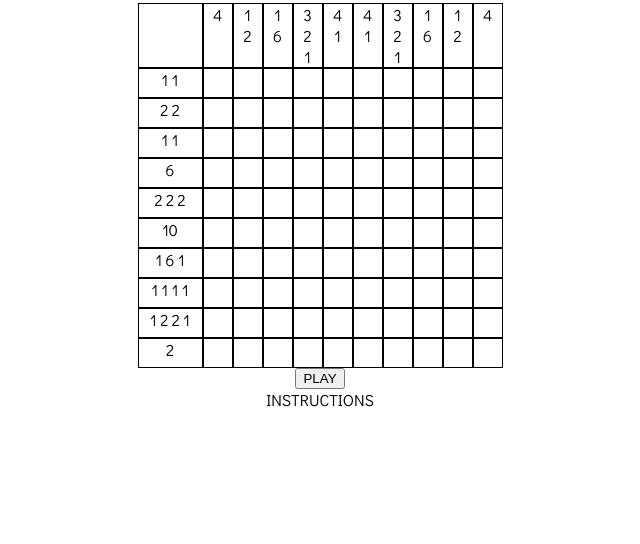
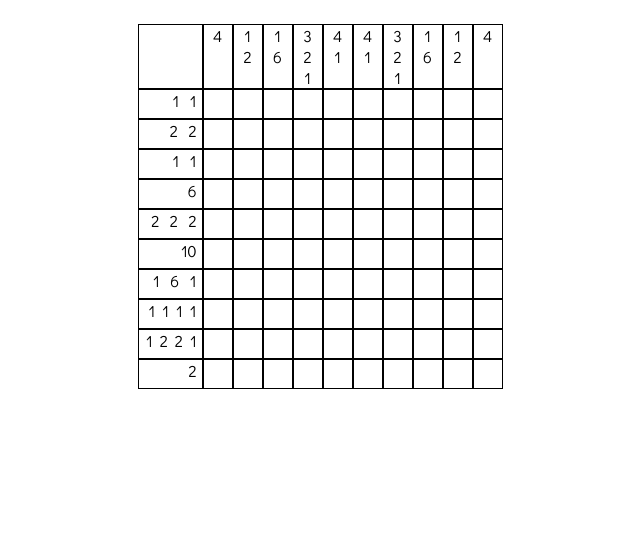
Before and after one commit to JosephCoburn/nonogram-puzzle, a plain HTML site: page index.html in a window 1280 px wide. Shown: the part 256-800 px from the top of the page, without its empty margins (320-960 px from the left). Drawn offline with Linux system fonts and the light colour scheme.

Commit message:
Clean up code

```diff
--- a/css/style.css
+++ b/css/style.css
@@ -1,7 +1,3 @@
-*, *::after, *::before {
-    box-sizing: border-box;
-}
-
 body {
     font-family: 'Didact Gothic', sans-serif;
     height: 100vh;
@@ -20,7 +16,7 @@ h1 {
     margin: 40px;
 }
 
-section#gameBoard {
+#gameBoard {
     display: grid;
     grid-template-columns: 65px repeat(10, 30px);
     grid-template-rows: 30px repeat(9, 30px);
@@ -29,11 +25,18 @@ section#gameBoard {
     align-content: center;
 }
 
-section div {
+div {
     border: 1px solid black;
 }
 
 .topKey {
     grid-template-columns: 65px repeat(10, 30px);
     display: grid;
+    vertical-align: bottom;
+    text-align: center;
 }
+
+.leftKey {
+    text-align: right;
+    padding: 0px 5px 0px 0px;
+}
--- a/index.html
+++ b/index.html
@@ -28,7 +28,7 @@
     </section>
 
     <section id="gameBoard">
-        <div id="c0r1">1 1</div>
+        <div class="leftKey" id="c0r1">1 &nbsp;&nbsp;1</div>
         <div id="c1r1"></div>
         <div id="c2r1"></div>
         <div id="c3r1"></div>
@@ -40,7 +40,7 @@
         <div id="c9r1"></div>
         <div id="c10r1"></div>
 
-        <div id="c0r2">2 2</div>
+        <div class="leftKey" id="c0r2">2 &nbsp;&nbsp;2</div>
         <div id="c1r2"></div>
         <div id="c2r2"></div>
         <div id="c3r2"></div>
@@ -52,7 +52,7 @@
         <div id="c9r2"></div>
         <div id="c10r2"></div>
 
-        <div id="c0r3">1 1</div>
+        <div class="leftKey" id="c0r3">1 &nbsp;&nbsp;1</div>
         <div id="c1r3"></div>
         <div id="c2r3"></div>
         <div id="c3r3"></div>
@@ -64,7 +64,7 @@
         <div id="c9r3"></div>
         <div id="c10r3"></div>
 
-        <div id="c0r4">6</div>
+        <div class="leftKey" id="c0r4">6</div>
         <div id="c1r4"></div>
         <div id="c2r4"></div>
         <div id="c3r4"></div>
@@ -76,7 +76,7 @@
         <div id="c9r4"></div>
         <div id="c10r4"></div>
 
-        <div id="c0r5">2 2 2</div>
+        <div class="leftKey" id="c0r5">2 &nbsp;&nbsp;2 &nbsp;&nbsp;2</div>
         <div id="c1r5"></div>
         <div id="c2r5"></div>
         <div id="c3r5"></div>
@@ -88,7 +88,7 @@
         <div id="c9r5"></div>
         <div id="c10r5"></div>
 
-        <div id="c0r6">10</div>
+        <div class="leftKey" id="c0r6">10</div>
         <div id="c1r6"></div>
         <div id="c2r6"></div>
         <div id="c3r6"></div>
@@ -100,7 +100,7 @@
         <div id="c9r6"></div>
         <div id="c10r6"></div>
 
-        <div id="c0r7">1 6 1</div>
+        <div class="leftKey" id="c0r7">1 &nbsp;&nbsp;6&nbsp;&nbsp; 1</div>
         <div id="c1r7"></div>
         <div id="c2r7"></div>
         <div id="c3r7"></div>
@@ -112,7 +112,7 @@
         <div id="c9r7"></div>
         <div id="c10r7"></div>
 
-        <div id="c0r8">1 1 1 1</div>
+        <div class="leftKey" id="c0r8">1 &nbsp;1 &nbsp;1 &nbsp;1</div>
         <div id="c1r8"></div>
         <div id="c2r8"></div>
         <div id="c3r8"></div>
@@ -124,7 +124,7 @@
         <div id="c9r8"></div>
         <div id="c10r8"></div>
 
-        <div id="c0r9">1 2 2 1</div>
+        <div class="leftKey" id="c0r9">1 &nbsp;2 &nbsp;2 &nbsp;1</div>
         <div id="c1r9"></div>
         <div id="c2r9"></div>
         <div id="c3r9"></div>
@@ -136,7 +136,7 @@
         <div id="c9r9"></div>
         <div id="c10r9"></div>
 
-        <div id="c0r10">2</div>
+        <div class="leftKey" id="c0r10">2</div>
         <div id="c1r10"></div>
         <div id="c2r10"></div>
         <div id="c3r10"></div>
@@ -149,8 +149,6 @@
         <div id="c10r10"></div>
     </section>
 
-    <button id="play">PLAY</button>
-    <article>INSTRUCTIONS</article>
 </body>
 
 </html>
--- a/js/main.js
+++ b/js/main.js
@@ -1,9 +1,4 @@
 /*----- constants -----*/
-    // Value Color pairs for each cell
-// const COLORS = {
-//     '0': 'white',
-//     '1': 'black',
-// };
 
     // Store puzzle solution
 const solution = [
@@ -21,7 +16,7 @@ const solution = [
 ];
 
 /*----- app's state variables -----*/
-var board, winner, turn;
+var board;
 
 /*----- cached element references -----*/
 
@@ -55,18 +50,6 @@ function handleClick(evt) {
 
     }
     checkWin()
-
-    // var colIdx = marker.id.substring(1,2);
-    // var rowIdx = marker.id.split('r')[marker.id.split('').length -1 ];
-
-//    console.log("column index", colIdx, "row index", rowIdx);
-   console.log(board);
-
-    // UPDATE TO FIND EXACT POSITION AT INDEXOF:::
-    // const rowIdx = board[colIdx].indexOf();
-
-    // board[colIdx][rowIdx] = turn;
-    // turn = -1;
     render();
 }
 
@@ -79,16 +62,6 @@ function checkWin() {
 
 function render() {
     // Display the board
-    // const div = document.getElementById(`c${colIdx}r${rowIdx}`);
-    //     div.style.backgroundColor = COLORS[cell];
-    // board.forEach(function(colArr, colIdx) {
-    //     colArr.forEach(function(cell, rowIdx) {
-    // // // Access the correct div in the section
-
-    //     });
-    // });
-    // Display win message
-    if (winner) {} else {}
 }
 
     // Initialize board
@@ -106,7 +79,5 @@ function initialize() {
         [0, 0, 0, 0, 0, 0, 0, 0, 0, 0, 0], // column 9
         [0, 0, 0, 0, 0, 0, 0, 0, 0, 0, 0]  // column 10
     ];
-    winner = null;
-    turn = 1;
     render();
 }
```
